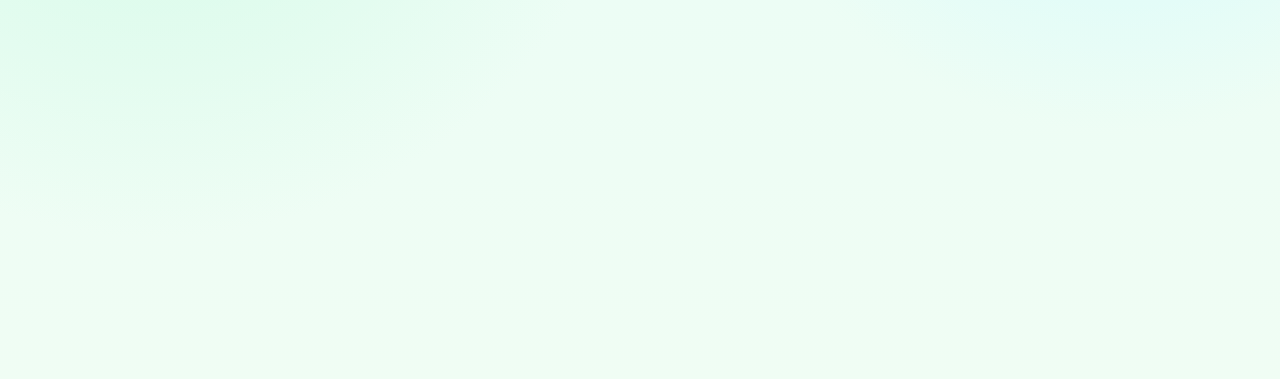
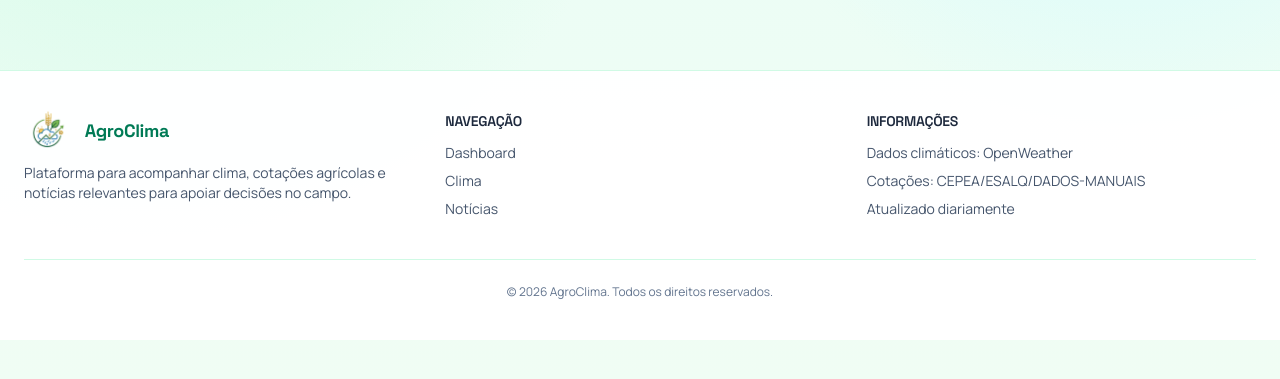
Before and after one commit to Lucas-Blanger/AgroClima, a React (Vite) app in the folder frontend/: page /weather in a window 1280 px wide. Shown: the part 415-794 px from the top of the page. Built offline with nearby package versions, Linux system fonts and the light colour scheme; no server answers.

Commit message:
feat(footer): create a footer

```diff
--- a/frontend/src/App.tsx
+++ b/frontend/src/App.tsx
@@ -1,5 +1,6 @@
 import { BrowserRouter, Route, Routes } from "react-router-dom";
 import { Navbar } from "./components/Navbar";
+import { Footer } from "./components/Footer";
 import Dashboard from "./pages/Dashboard";
 import News from "./pages/News";
 import Weather from "./pages/Weather";
@@ -17,6 +18,7 @@ function App() {
             <Route path="/weather" element={<Weather />} />
           </Routes>
         </main>
+        <Footer />
       </div>
     </BrowserRouter>
   );
--- /dev/null
+++ b/frontend/src/components/Footer.tsx
@@ -0,0 +1,72 @@
+export function Footer() {
+  return (
+    <footer className="mt-16 border-t border-emerald-100 bg-white/95">
+      <div className="mx-auto max-w-7xl px-6 py-10">
+        <div className="grid grid-cols-1 gap-8 md:grid-cols-3">
+          <div>
+            <div className="flex items-center gap-3">
+              <img
+                src="/logo.png"
+                alt="Logo AgroClima"
+                className="h-10 w-auto"
+              />
+              <h3 className="text-lg font-bold text-emerald-700">AgroClima</h3>
+            </div>
+
+            <p className="mt-3 text-sm text-slate-600">
+              Plataforma para acompanhar clima, cotações agrícolas e notícias
+              relevantes para apoiar decisões no campo.
+            </p>
+          </div>
+          <div>
+            <h4 className="text-sm font-semibold uppercase tracking-wider text-slate-800">
+              Navegação
+            </h4>
+            <ul className="mt-3 space-y-2 text-sm">
+              <li>
+                <a
+                  href="/"
+                  className="text-slate-600 hover:text-emerald-700 transition"
+                >
+                  Dashboard
+                </a>
+              </li>
+              <li>
+                <a
+                  href="/weather"
+                  className="text-slate-600 hover:text-emerald-700 transition"
+                >
+                  Clima
+                </a>
+              </li>
+
+              <li>
+                <a
+                  href="/news"
+                  className="text-slate-600 hover:text-emerald-700 transition"
+                >
+                  Notícias
+                </a>
+              </li>
+            </ul>
+          </div>
+
+          <div>
+            <h4 className="text-sm font-semibold uppercase tracking-wider text-slate-800">
+              Informações
+            </h4>
+            <ul className="mt-3 space-y-2 text-sm text-slate-600">
+              <li>Dados climáticos: OpenWeather</li>
+              <li>Cotações: CEPEA/ESALQ/DADOS-MANUAIS</li>
+              <li>Atualizado diariamente</li>
+            </ul>
+          </div>
+        </div>
+
+        <div className="mt-10 border-t border-emerald-100 pt-6 text-center text-xs text-slate-500">
+          © {new Date().getFullYear()} AgroClima. Todos os direitos reservados.
+        </div>
+      </div>
+    </footer>
+  );
+}
```
Also changed, not shown: 1 other file (tests, documents, lock files or other folders).
